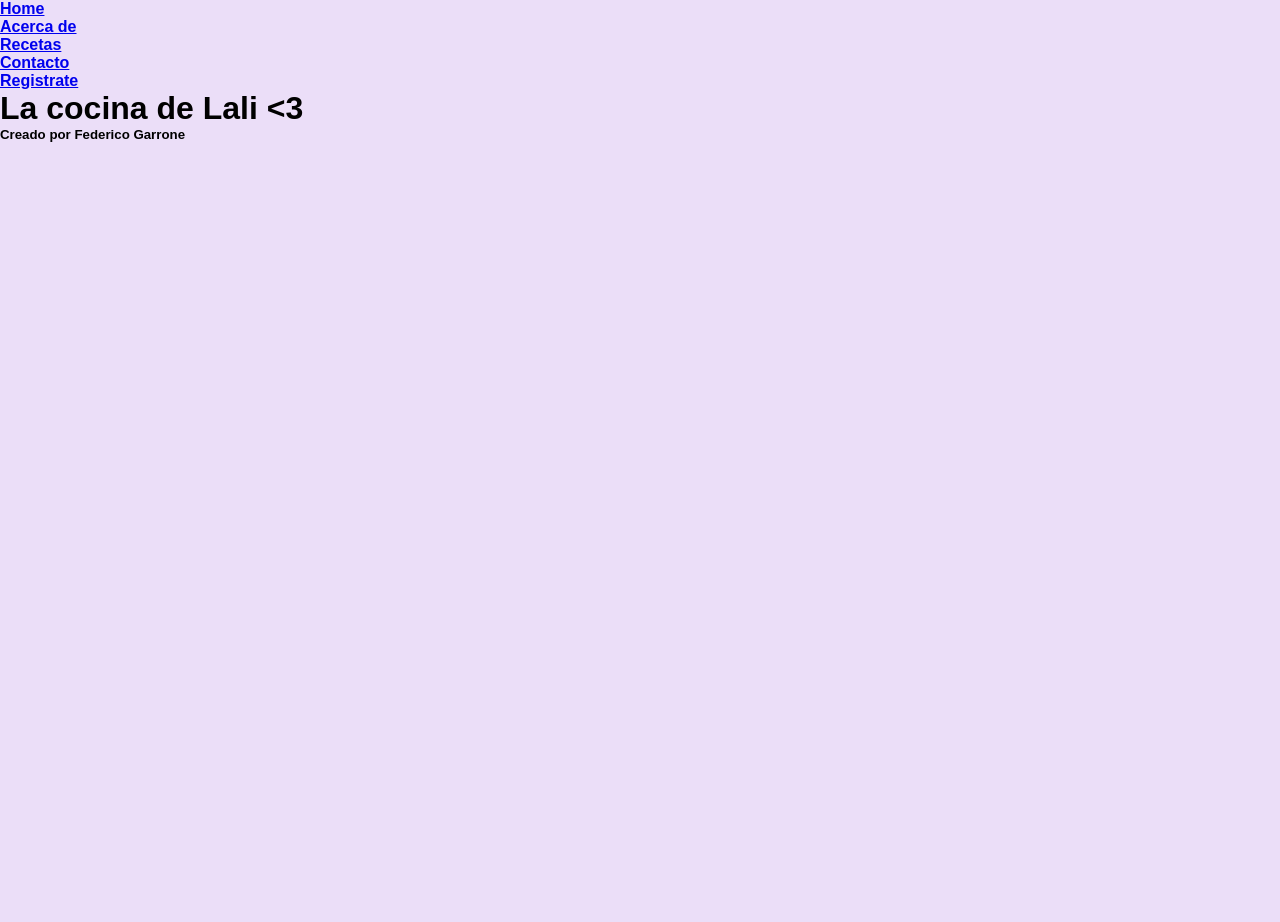
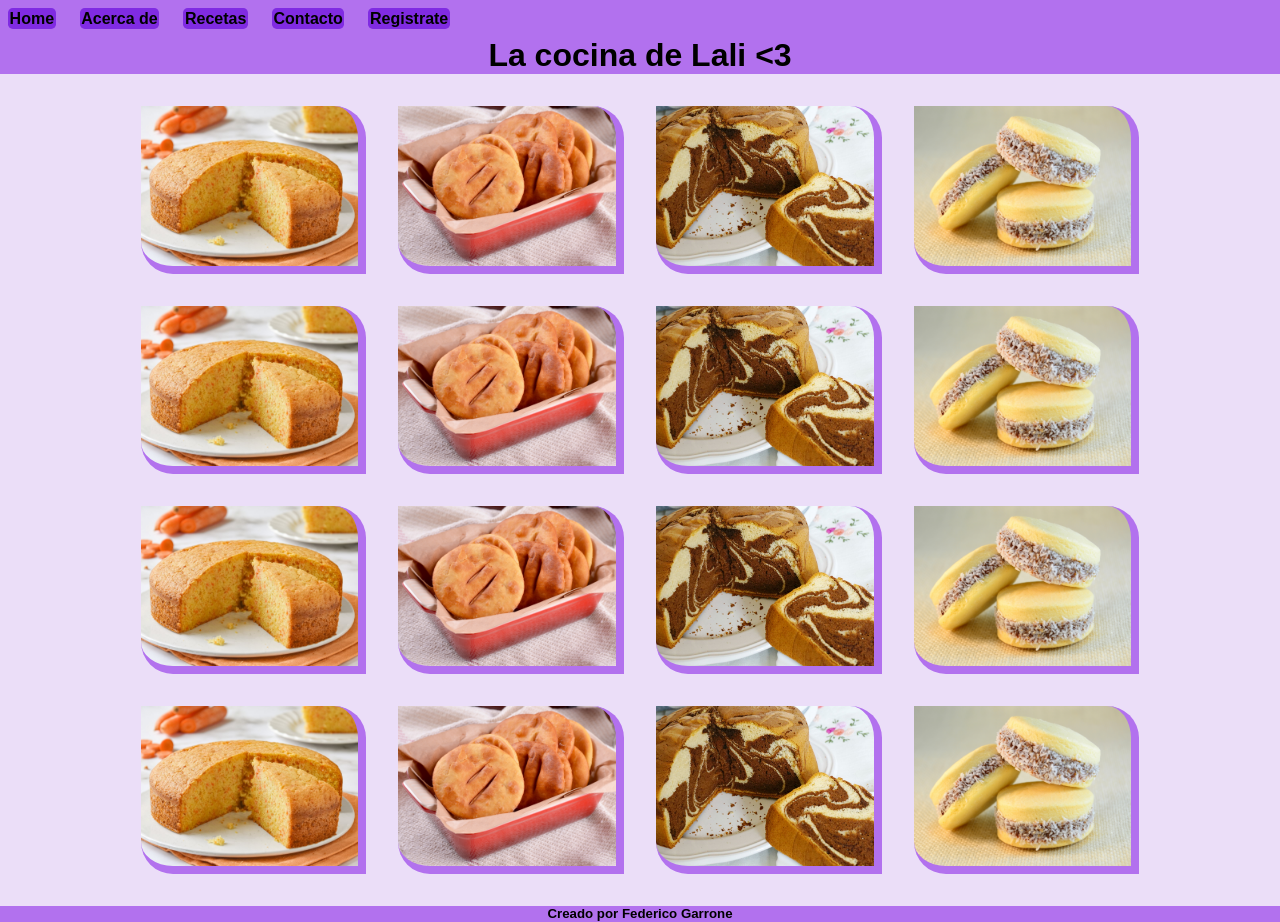
Before and after one commit to fedegarrone/laCocinaDeLali, a plain HTML site: page pages/recipes.html in a window 1280 px wide. Before the commit the page ends 800 px from the top, so only its background shows below. Drawn offline with Linux system fonts and the light colour scheme; files that its build step writes are made by us from their sources.

Commit message:
Se corrigieron las rutas. Se cambiaron absolutas por relativas

```diff
--- a/assets/css/cards.css
+++ b/assets/css/cards.css
@@ -25,17 +25,17 @@
 }
 
 .bizcochuelo-zanahoria {
-  background-image: url(assets/img/bizcochuelo-zanahoria.jpg);
+  background-image: url(../img/bizcochuelo-zanahoria.jpg);
 }
 
 .torta-frita {
-  background-image: url(assets/img/torta-fritas.webp);
+  background-image: url(../img/torta-fritas.webp);
 }
 
 .bizcochuelo-marmolado {
-  background-image: url(assets/img/bizcochuelo-marmolado.jpg);
+  background-image: url(../img/bizcochuelo-marmolado.jpg);
 }
 
 .alfajor-maicena {
-  background-image: url(assets/img/alfajor-maicena.webp);
+  background-image: url(../img/alfajor-maicena.webp);
 }
--- a/assets/css/styles.css
+++ b/assets/css/styles.css
@@ -1,6 +1,6 @@
-@import url(assets/css/cards.css);
-@import url(assets/css/header.css);
-@import url(assets/css/footer.css);
+@import url(cards.css);
+@import url(header.css);
+@import url(footer.css);
 
 *,
 html {
--- a/pages/recipes.html
+++ b/pages/recipes.html
@@ -4,33 +4,33 @@
     <meta charset="UTF-8" />
     <meta name="viewport" content="width=device-width, initial-scale=1.0" />
     <title>Lali <3 - Contacto</title>
-    <link rel="stylesheet" href="assets/css/styles.css" />
+    <link rel="stylesheet" href="../assets/css/styles.css" />
   </head>
   <body>
     <header class="encabezado">
       <nav class="navegacion">
         <div class="button">
-          <a href="index.html"
+          <a href="../index.html"
             ><p><b>Home</b></p></a
           >
         </div>
         <div class="button">
-          <a href="pages/about.html"
+          <a href="../pages/about.html"
             ><p><b>Acerca de</b></p></a
           >
         </div>
         <div class="button">
-          <a href="pages/recipes.html"
+          <a href="../pages/recipes.html"
             ><p><b>Recetas</b></p></a
           >
         </div>
         <div class="button">
-          <a href="pages/contact.html"
+          <a href="../pages/contact.html"
             ><p><b>Contacto</b></p></a
           >
         </div>
         <div class="button">
-          <a href="pages/register.html"
+          <a href="../pages/register.html"
             ><p><b>Registrate</b></p></a
           >
         </div>
```
Also changed, not shown: pages/about.html (+7 -7 lines), pages/contact.html (+6 -6 lines), pages/register.html (+6 -6 lines).
